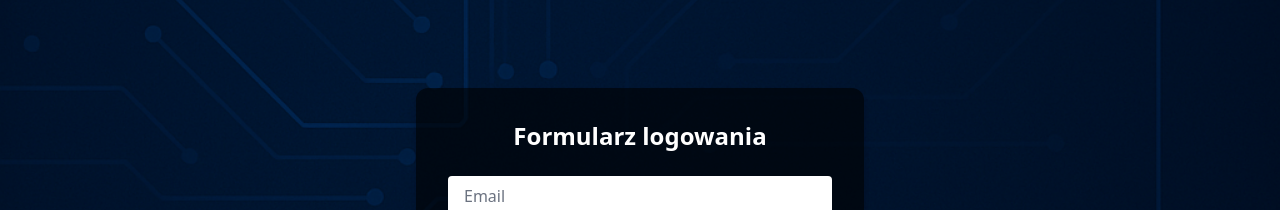
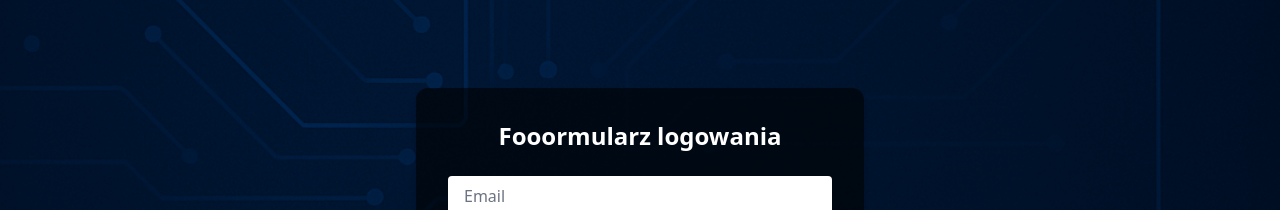
Before and after one commit to slawek22/decki, a React (Vite) app: page /login in a window 1280 px wide. Shown: the part 172-382 px from the top of the page. Built offline with nearby package versions, Linux system fonts and the light colour scheme.

Commit message:
nowa wersja decki

```diff
--- a/src/components/Login.jsx
+++ b/src/components/Login.jsx
@@ -37,7 +37,7 @@
       style={{ backgroundImage: `url(${bgImage})` }}
     >
       <div className="bg-black/60 p-8 rounded-xl shadow-md w-full max-w-md text-center">
-        <h2 className="text-2xl font-semibold text-white mb-6">Formularz logowania</h2>
+        <h2 className="text-2xl font-semibold text-white mb-6">Fooormularz logowania</h2>
 
         <input
           type="email"
```
Also changed, not shown: 1 other file (tests, documents, lock files or other folders).
